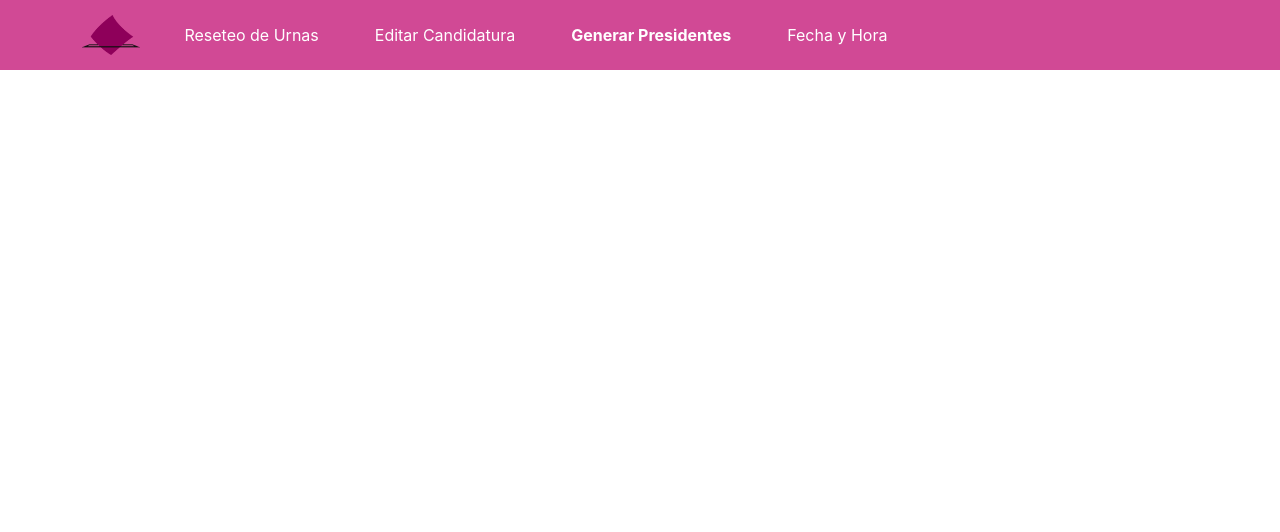
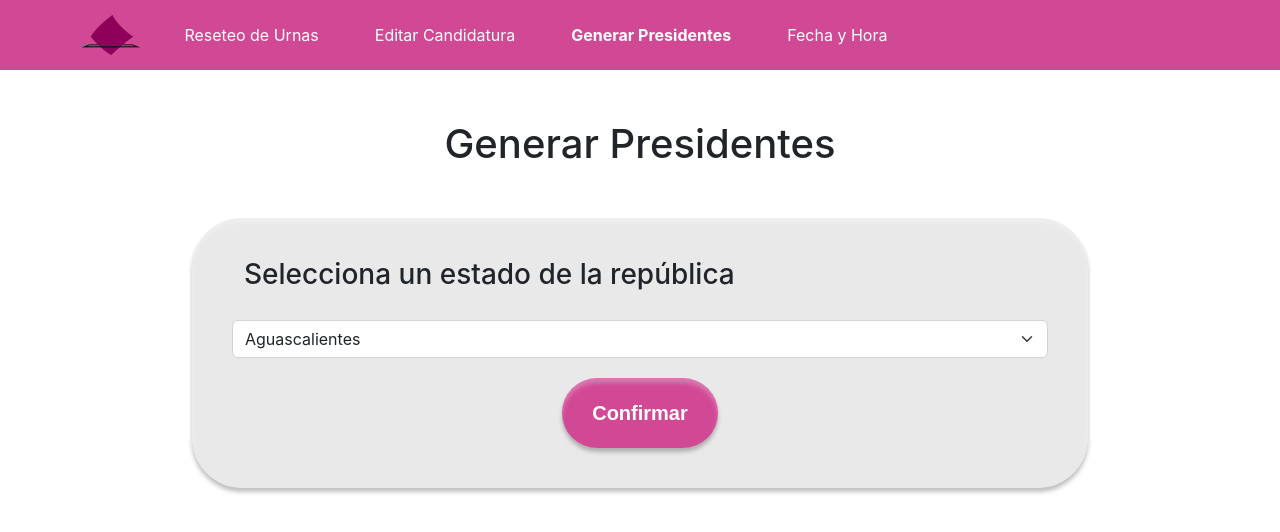
Before and after one commit to RogelioBenavides/INE-Administrator-System, a React (Create React App) app in the folder ine-administrator/: page /presidents in a window 1280 px wide. Shown: the top 532 px of the page. Built offline with nearby package versions, Linux system fonts and the light colour scheme; sample sign-in values are in the browser's storage.

Commit message:
Generate presidents process started

```diff
--- a/ine-administrator/src/Menu/Presidents.js
+++ b/ine-administrator/src/Menu/Presidents.js
@@ -1,9 +1,50 @@
 import NavBar from "../UI/NavBar";
+import RepublicList from "./RepublicList";
 
-const Presidents = () =>{
+
+const Presidents = () => {
+
+    const estados = [
+        { "id": "AGS", "city": "Aguascalientes", "quantity": 1864 },
+        { "id": "BC", "city": "Baja California", "quantity": 5105 },
+        { "id": "BCS", "city": "Baja California Sur", "quantity": 1247 },
+        { "id": "CHI", "city": "Chihuahua", "quantity": 7367 },
+        { "id": "CHS", "city": "Chiapas", "quantity": 13688 },
+        { "id": "CMP", "city": "Campeche", "quantity": 1686 },
+        { "id": "CMX", "city": "Ciudad de Mexico", "quantity": 13268 },
+        { "id": "COA", "city": "Coahuila", "quantity": 4468 },
+        { "id": "COL", "city": "Colima", "quantity": 1465 },
+        { "id": "DGO", "city": "Durango", "quantity": 3752 },
+        { "id": "GRO", "city": "Guerrero", "quantity": 8899 },
+        { "id": "GTO", "city": "Guanajuato", "quantity": 11404 },
+        { "id": "HGO", "city": "Hidalgo", "quantity": 4566 },
+        { "id": "JAL", "city": "Jalisco", "quantity": 19481 },
+        { "id": "MCH", "city": "Michoacan", "quantity": 10788 },
+        { "id": "MEX", "city": "Estado de Mexico", "quantity": 37390 },
+        { "id": "MOR", "city": "Morelos", "quantity": 3765 },
+        { "id": "NAY", "city": "Nayarit", "quantity": 1896 },
+        { "id": "NL", "city": "Nuevo Leon", "quantity": 10951 },
+        { "id": "OAX", "city": "Oaxaca", "quantity": 12858 },
+        { "id": "PUE", "city": "Puebla", "quantity": 16594 },
+        { "id": "QR", "city": "Quintana Roo", "quantity": 2217 },
+        { "id": "QRO", "city": "Queretaro", "quantity": 3710 },
+        { "id": "SIN", "city": "Sinaloa", "quantity": 5287 },
+        { "id": "SLP", "city": "San Luis Potosi", "quantity": 6186 },
+        { "id": "SON", "city": "Sonora", "quantity": 5322 },
+        { "id": "TAB", "city": "Tabasco", "quantity": 4103 },
+        { "id": "TLX", "city": "Tlaxcala", "quantity": 1892 },
+        { "id": "TMS", "city": "Tamaulipas", "quantity": 7727 },
+        { "id": "VER", "city": "Veracruz", "quantity": 22261 },
+        { "id": "YUC", "city": "Yucatan", "quantity": 3046 },
+        { "id": "ZAC", "city": "Zacatecas", "quantity": 3739 }
+    ];
+
     return (
-        <NavBar activeUsers = 'true'/>
-
+        <div>
+            <NavBar activeUsers='true' />
+            <h1 style={{ textAlign: "center", margin: "50px" }}>Generar Presidentes</h1>
+            <RepublicList data={estados}/>
+        </div>
     );
 }
 
--- /dev/null
+++ b/ine-administrator/src/Menu/RepublicList.js
@@ -0,0 +1,53 @@
+import PrimaryButton from "../UI/PrimaryButton";
+import { Container, Row, Col } from "react-bootstrap";
+import Form from 'react-bootstrap/Form';
+import { useState } from "react";
+
+const RepublicList = (props) => {
+    const messageStyle = {
+        boxShadow: "0px 4px 4px rgba(0, 0, 0, 0.25), inset 0px 5px 4px rgba(255, 255, 255, 0.25)",
+        backgroundColor: "#E9E9E9",
+        padding: "40px",
+        display: "flex",
+        justifyContent: "center",
+        flexDirection: "column",
+        borderRadius: "50px",
+        maxWidth: "70%"
+    }
+
+    const [selectedOption, setSelectedOption] = useState(props.data[0].id);
+    const options = props.data.map((estado) => ({
+        id: estado.id,
+        city: estado.city,
+    }));
+
+    const handleOptionChange = (event) => {
+        setSelectedOption(event.target.value);
+    }
+
+    return (
+        <Container style={messageStyle}>
+            <Row style={{ margin: "0 0 20px" }}>
+                <h3>Selecciona un estado de la república</h3>
+            </Row>
+            <Form>
+                <Row>
+                    <Col>
+                        <Form.Select id="select-options" value={selectedOption} onChange={handleOptionChange}>
+                            {options.map((option) => (
+                                <option key={option.id} value={option.id}>{option.city}</option>
+                            ))}
+                        </Form.Select>
+                    </Col>
+                </Row>
+                <Row style={{ marginTop: "20px" }}>
+                    <Col className="d-flex justify-content-center">
+                        <PrimaryButton message="Confirmar" onClick={props.onClick}></PrimaryButton>
+                    </Col>
+                </Row>
+            </Form>
+        </Container>
+    );
+}
+
+export default RepublicList;
--- a/ine-administrator/src/Menu/Reset.js
+++ b/ine-administrator/src/Menu/Reset.js
@@ -24,7 +24,7 @@ const Reset = () =>{
                 </Row>
                 <BallotTable/>
             </Container>
-            {showResetBallots ? <ResetMessage onClick={handleButtonClick}><p style={{textAlign: "center"}}>Seguro que quieres resetear los votos de <strong>todas</strong> las urnas?</p></ResetMessage> : null}
+            {showResetBallots ? <ResetMessage onClick={handleButtonClick}><h1 style={{textAlign: "center"}}>Seguro que quieres resetear los votos de <strong>todas</strong> las urnas?</h1></ResetMessage> : null}
         </div>
     );
 
--- a/ine-administrator/src/Menu/ResetMessage.js
+++ b/ine-administrator/src/Menu/ResetMessage.js
@@ -16,12 +16,12 @@ const ResetMessage = (props) => {
         justifyContent: "center",
         flexDirection: "column",
         borderRadius: "50px",
-        maxWidth: "90%"
+        maxWidth: "70%"
     }
     return (
         <Container style={messageStyle}>
-            <Row>
-                <h1>{props.children}</h1>
+            <Row style={{margin: "0 0 20px"}}>
+                {props.children}
             </Row>
             <Row>
                 <Col md={6} className='d-flex flex-row mb-3 align-items-center justify-content-center'>
--- a/ine-administrator/src/index.css
+++ b/ine-administrator/src/index.css
@@ -32,3 +32,7 @@ code {
   border-width: 3px;
   box-shadow: 0px 4px 25px 4px rgba(0, 0, 0, 0.27);
 }
+
+.custom-button {
+  width: 200px;
+}
```
